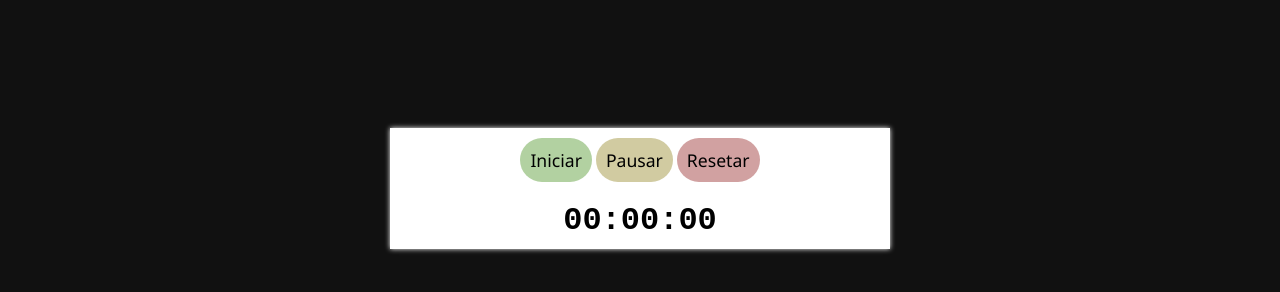
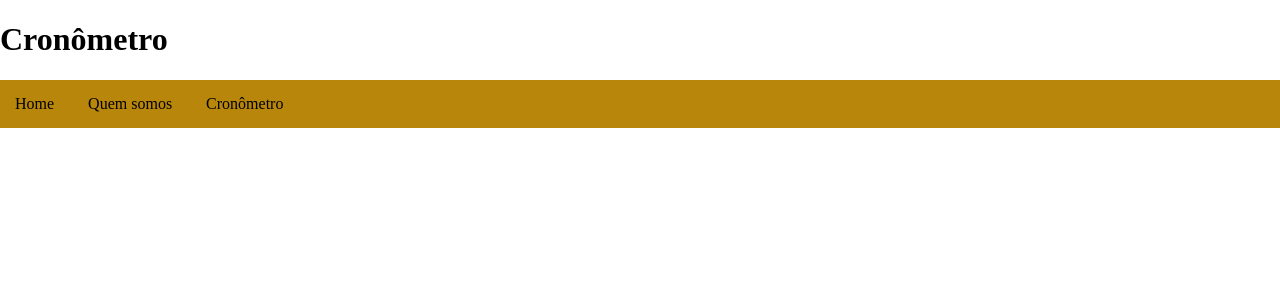
Before and after one commit to igoroliveira21/cronometrojavascript, a plain HTML site: page index.html in a window 1280 px wide. Drawn offline with Linux system fonts and the light colour scheme.

Commit message:
Att menu

```diff
--- /dev/null
+++ b/css/estilo.css
@@ -0,0 +1,27 @@
+body {
+    margin: 0;
+    padding: 0;
+}
+
+ul {
+    position: relative;
+    background-color: darkgoldenrod;
+    padding: 0;
+    margin: 0;
+}
+
+ul li {
+    display: inline-block;
+}
+
+ul li a {
+    text-decoration: none;
+    color: black;
+    padding: 15px;
+    font-size: 16px;
+    display: inline-block;
+}
+
+ul li:hover {
+    background-color: lightyellow;
+}
--- a/index.html
+++ b/index.html
@@ -4,23 +4,22 @@
 <head>
     <meta charset="UTF-8">
     <meta name="viewport" content="width=device-width, initial-scale=1.0">
-    <title>Cronometro</title>
-    <link rel="stylesheet" href="css/style.css">
-    <script type="text/javascript" src="js/cronometro.js"></script>
-
+    <link rel="stylesheet" href="css/estilo.css">
+    <title>Home</title>
 </head>
-<script src="cronometro.js"></script>
 
 <body>
-    <div class="max-width">
-        <button onclick="start();" class="verde">Iniciar</button>
-        <button onclick="pause();" class="amarelo">Pausar</button>
-        <button onclick="stop();" class="vermelho">Resetar</button>
-        <h1 id="counter">00:00:00</h1>
+    <h1>Cronômetro</h1>
+    <header>
+        <nav>
+            <ul>
+                <li><a href="index.html">Home</a></li>
+                <li><a href="quemsomos.html">Quem somos</a></li>
+                <li><a href="cronometro.html">Cronômetro</a></li>
 
-    </div>
-
+            </ul>
+        </nav>
+    </header>
 </body>
 
-
 </html>
```
Also changed, not shown: cronometro.html (added, +26 -0 lines).
